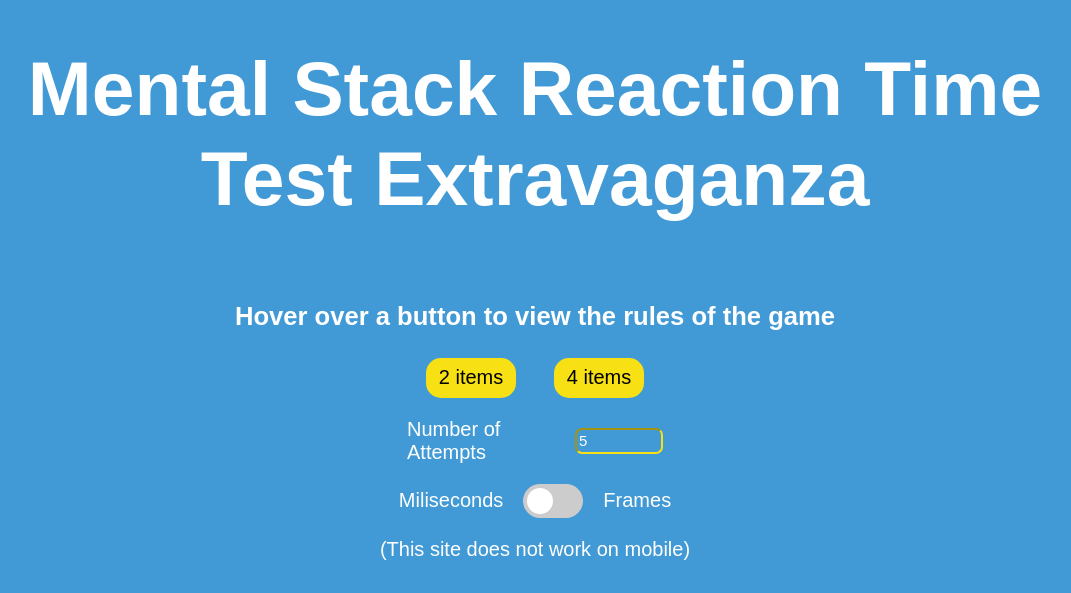
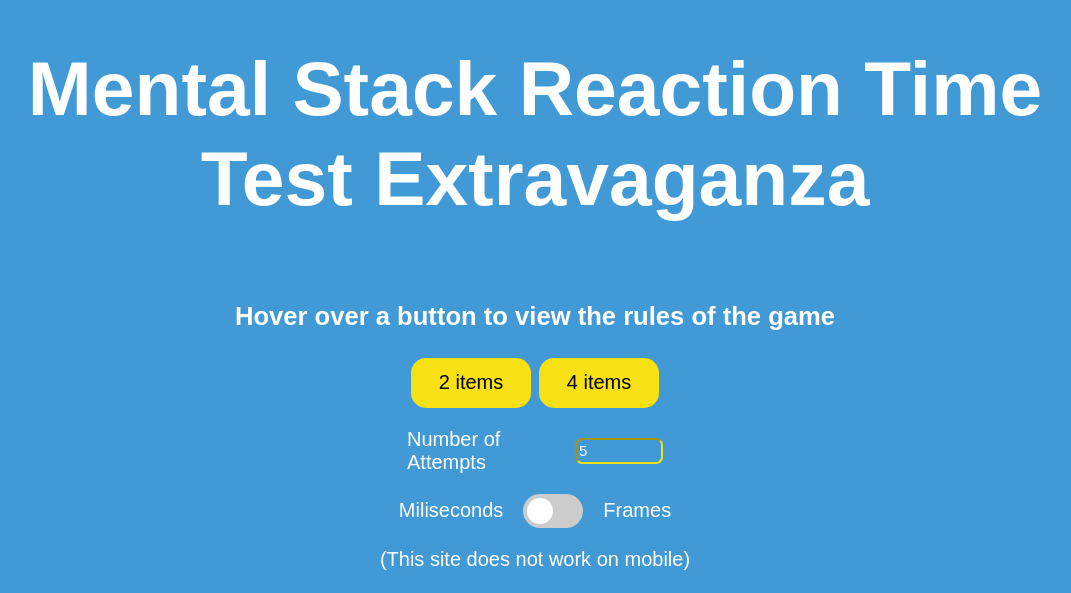
Before and after one commit to BrdfrdC/reaction-time, a Vue app: page / in a window 1280 px wide. Shown: the part 207-800 px from the top of the page, without its empty margins (105-1176 px from the left). Built offline with nearby package versions, Linux system fonts and the light colour scheme.

Commit message:
Fixed bug where frames were still ms

```diff
--- a/src/views/HomeView.vue
+++ b/src/views/HomeView.vue
@@ -175,7 +175,12 @@ onMounted(() => {
     const reactionTime = (stopTime - startTime);
 
     document.querySelector(".reaction-background").style.backgroundColor = "#419ad5";
-    document.querySelector(".game-title").innerHTML = reactionTime.toString() + "ms";
+
+    if (timeUnits == "milisecs") {
+      document.querySelector(".game-title").innerHTML = Math.round(reactionTime).toString() + "ms";
+    } else if (timeUnits == "frames") {
+      document.querySelector(".game-title").innerHTML = Math.round(reactionTime / (1000/ 60)).toString() + " frames";
+    }
 
     timesArray.push(reactionTime);
     attemptCount++;
@@ -318,10 +323,8 @@ body {
 }
 
 .test-picker-item {
-  width: 7vw;
-  height: 5vh;
-  max-width: 120px;
-  max-height: 50px;
+  width: 120px;
+  height: 50px;
   border-radius: 15px;
   display: flex;
   align-items: center;
```
Also changed, not shown: 10 other files (tests, documents, lock files or other folders).
